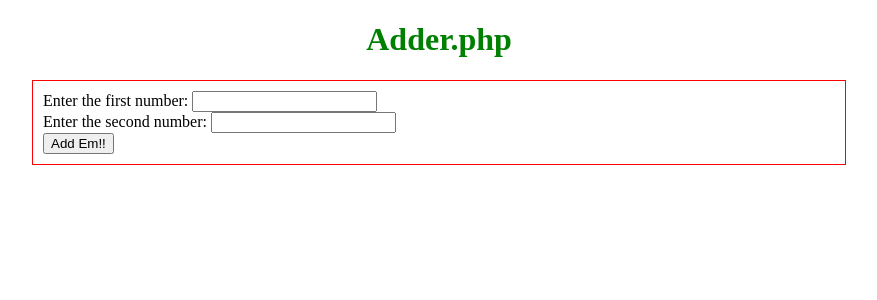
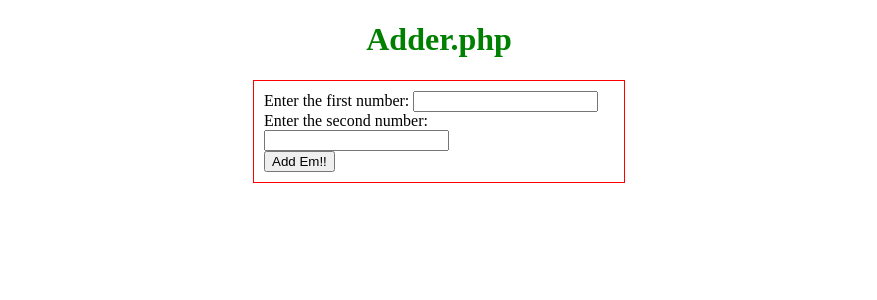
Before and after one commit to estaciwo/it261, a PHP site: page /weeks/week4/adder.php in a window 1280 px wide. Shown: the top 300 px of the page, without its empty margins (201-1078 px from the left). Run offline with PHP 8.4, Linux system fonts and the light colour scheme.

Commit message:
Add files via upload

```diff
--- a/weeks/week4/adder.php
+++ b/weeks/week4/adder.php
@@ -20,7 +20,8 @@
 
     form {
         border:1px solid red;
-        margin:0 225px;
+        margin:auto;
+        width:350px;
         padding:10px;
     }
 </style>
```
